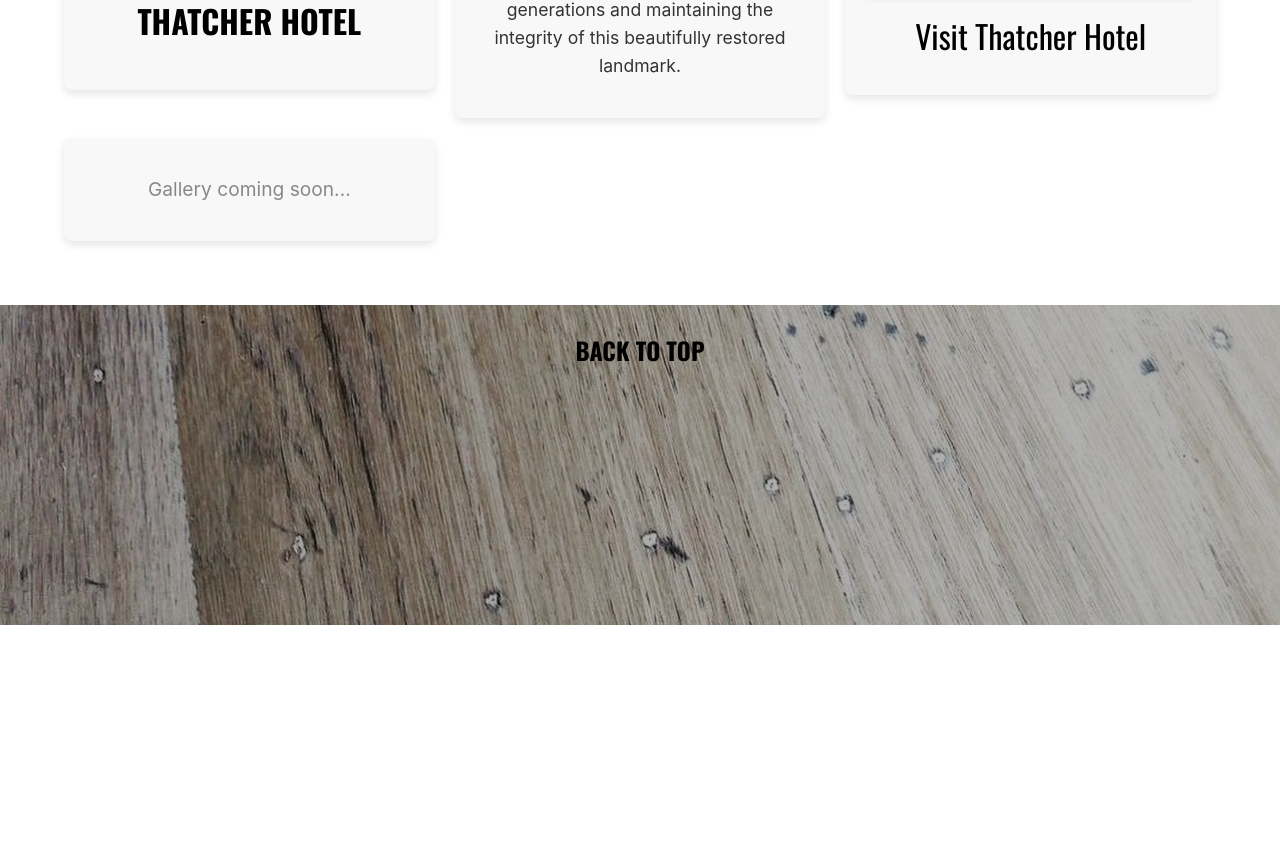
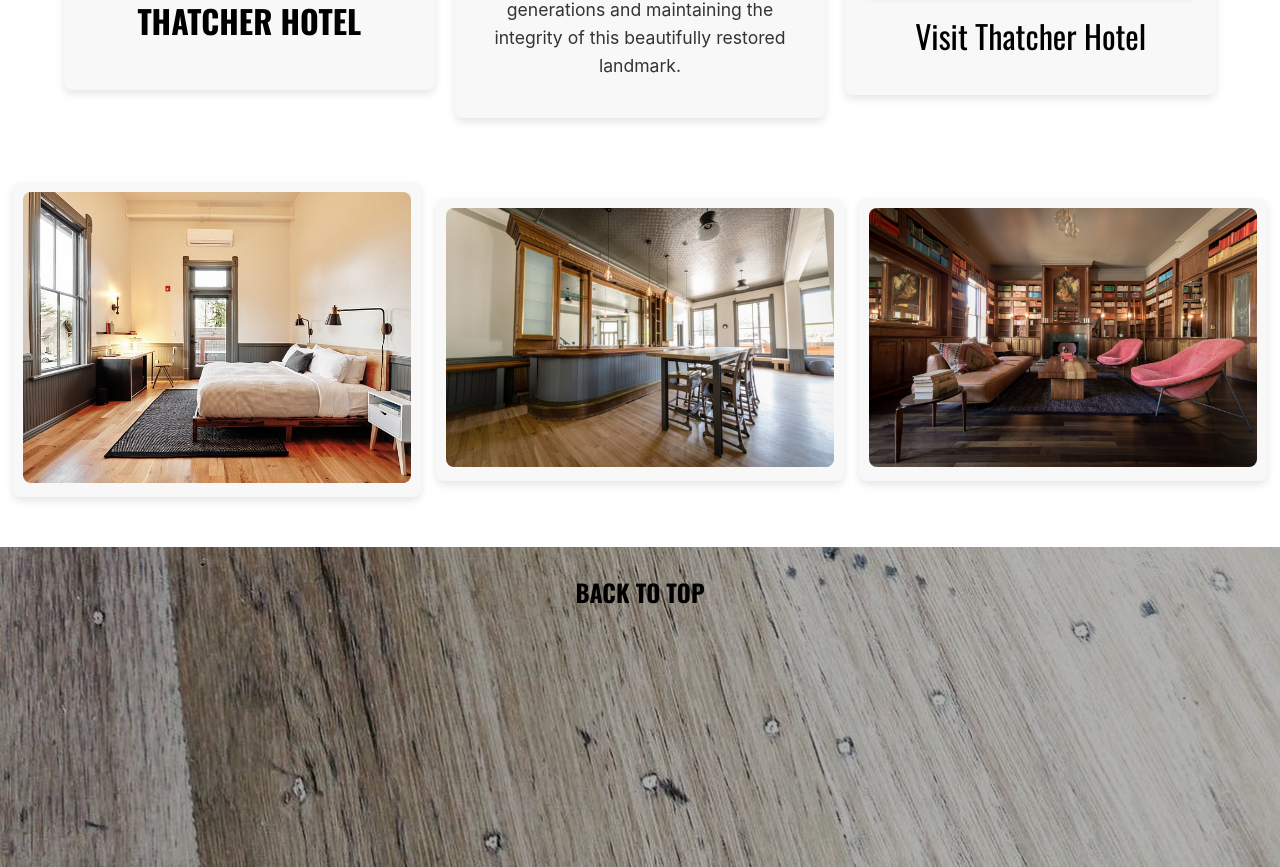
Before and after one commit to aRonnieAlsop/woodworker_portfolio, a React (Create React App) app: page / in a window 1280 px wide. Shown: the part 1215-2082 px from the top of the page. Before the commit the page ends 1840 px from the top, so only its background shows below. Built offline with nearby package versions, Linux system fonts and the light colour scheme.

Commit message:
'gallery images'

```diff
--- a/src/components/LandingPage/LandingPage.css
+++ b/src/components/LandingPage/LandingPage.css
@@ -29,6 +29,7 @@
     object-fit: cover;
     object-position: center;
     display: block;
+    box-shadow: 0px 8px 10px rgba(0, 0, 0, 0.08);
   }
 
   .image-overlay {
@@ -51,7 +52,7 @@
     width: 30vw;
     /* Prevents the logo from getting too big: */
     max-width: 500px;
-    height: auto; /* for maintaining aspect ratio */
+    height: auto;
     /* Ensures it appears above everything else: */
     z-index: 10;
     opacity: .68; /* makes it appear lighter */
@@ -210,8 +211,38 @@
   text-decoration: none;
 }
 
+/* Thatcher Gallery - Below the Main Cards */
+.thatcher-gallery {
+  display: flex;
+  justify-content: space-evenly;
+  align-items: center;
+  gap: 15px;
+  margin-top: 10px;
+   /* stretches closer to screen edges: */
+  width: 98vw;
+  max-width: 1400px;
+  margin-left: auto;
+  margin-right: auto;
+  flex-wrap: wrap;
+}
 
+/* Individual Image Cards */
+.gallery-card {
+  flex: 1 1 23%; /* makes them grow/shrink evenly */
+  min-width: 300px;
+  background: #f8f8f8;
+  border-radius: 8px;
+  padding: 10px;
+  box-shadow: 0 4px 8px rgba(0, 0, 0, 0.1);
+  text-align: center;
+}
 
+/* Images Inside Gallery Cards */
+.gallery-image {
+  width: 100%;
+  height: auto;
+  border-radius: 8px;
+}
 
 /* Footer Styles */
 .landing-footer {
@@ -275,3 +306,20 @@
 ::-webkit-scrollbar-thumb:hover {
   background: tan;
 }
+
+
+/* ✅ Responsive Adjustments */
+@media (max-width: 1200px) {
+   /* 2 per row on medium screens: */
+  .gallery-card {
+      flex: 1 1 45%;
+  }
+}
+
+@media (max-width: 768px) {
+  .gallery-card {
+    /* 1 per row on smaller screens: */
+      flex: 1 1 100%;
+      min-width: 250px; /* keeps them from getting too small */
+  }
+}
--- a/src/components/LandingPage/LandingPage.jsx
+++ b/src/components/LandingPage/LandingPage.jsx
@@ -45,14 +45,13 @@
 
                         {/* Middle Card - Link to Thatcher Hotel
                         --I switched right & middle & need to change my classNames around--*/}
-                        <div className="thatcher-card right">
+                        <div className="thatcher-card">
                             <p className="thatcher-description">
-                                Polly was the sole craftsman responsible for the stunning wood flooring throughout the historic three-story Thatcher Hotel. He preserved century-old wood flooring in the library, ballroom, and select spaces while seamlessly integrating new flooring in guest rooms and additional areas. His artistry ensures that the newly laid floors will age as gracefully as the preserved originals—lasting for generations and maintaining the integrity of this beautifully restored landmark.
+                                Polly was the sole craftsman responsible for the stunning wood flooring throughout the historic three-story Thatcher Hotel. He preserved century-old wood flooring in the library, stairs, ballroom, and select spaces while seamlessly integrating new flooring in guest rooms, and additional areas. His artistry ensures that the newly laid floors will age as gracefully as the preserved originals—lasting for generations and maintaining the integrity of this beautifully restored landmark.
                             </p>
                         </div>
-
                         {/* Right Card - Description */}
-                        <div className="thatcher-card middle">
+                        <div className="thatcher-card">
                             <div className="thatcher-preview">
                                 <iframe
                                     src="https://www.thatcherhotel.com/amenities"
@@ -63,14 +62,20 @@
                                     <a href="https://www.thatcherhotel.com/amenities" target="_blank" rel="noopener noreferrer">Visit Thatcher Hotel</a>
                                 </p>
                             </div>
-
-                        </div>
-
-                        {/* Placeholder for Future Image Gallery */}
-                        <div className="thatcher-card placeholder">
-                            <p>Gallery coming soon...</p>
                         </div>
                     </div>
+                     {/* Gallery Image Cards - Below the Main Cards */}
+                     <div className="thatcher-gallery">
+                        <div className="gallery-card">
+                        <img src="./assets/thatcher_room_4.jpg" alt="Thatcher Hotel Room" className="gallery-image" />
+                        </div>
+                        <div className="gallery-card">
+                        <img src="./assets/Thatcher_1_bar.jpg" alt="Thatcher Bar" className="gallery-image" />
+                        </div>
+                        <div className="gallery-card">
+                        <img src="./assets/Thatcher_3_Library.jpg" alt="Thatcher Library" className="gallery-image" />
+                        </div>
+                     </div>
                 </div>
             </div>
             {/* Footer Section >>move to another component one day<< */}
```
Also changed, not shown: public/assets/Thatcher_stairs.jpg (added).
